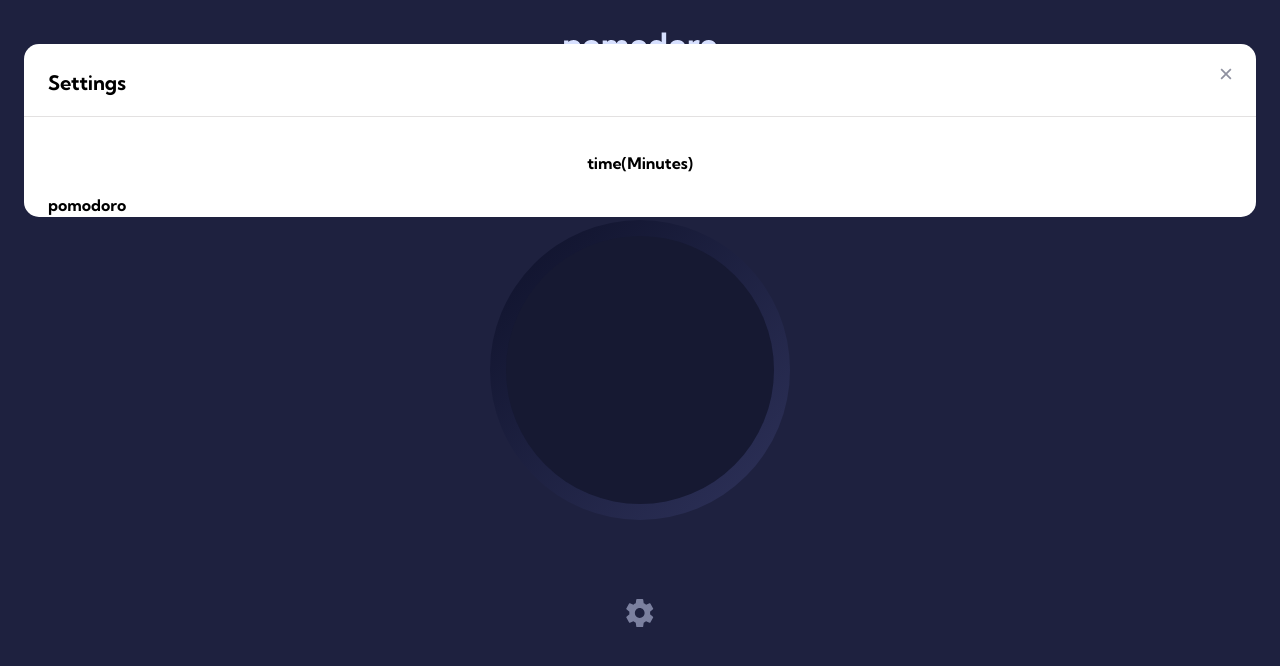
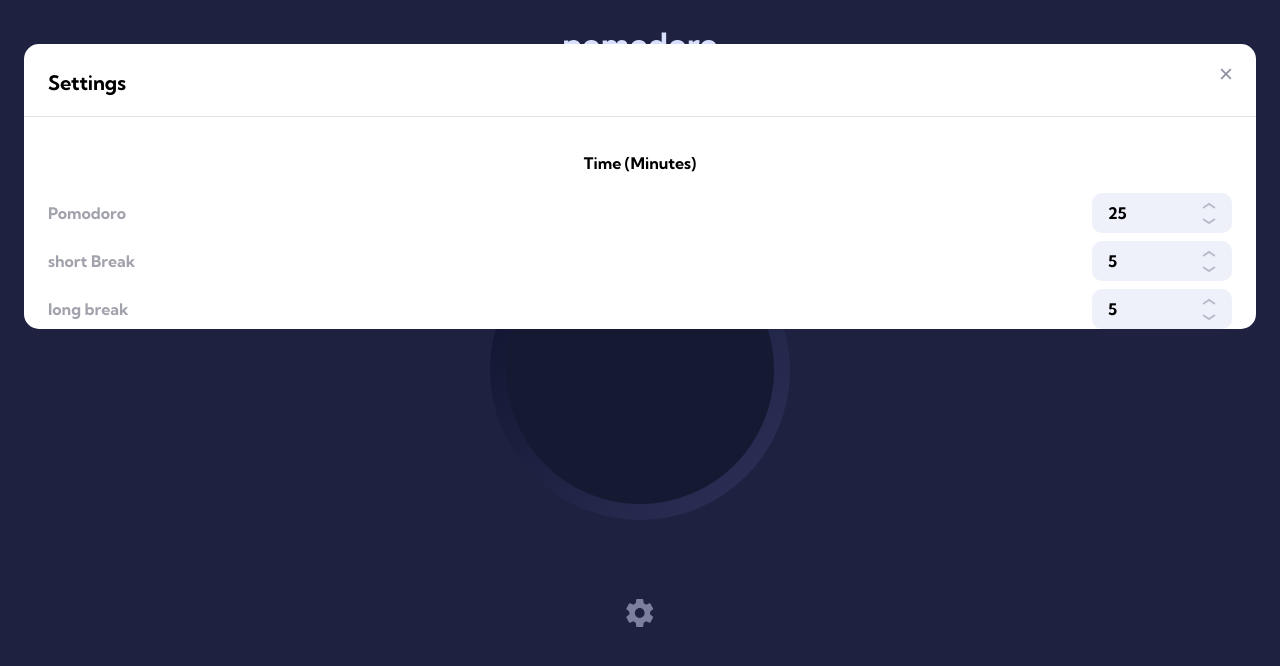
Before and after one commit to lukakhutsishvili/pomodoro-app, a Next.js app: page / in a window 1280 px wide. Shown: the top 666 px of the page. Built offline with nearby package versions, Linux system fonts and the light colour scheme.

Commit message:
feat: functional of eancreasing and decreasing time

```diff
--- a/src/app/components/modal.tsx
+++ b/src/app/components/modal.tsx
@@ -1,29 +1,162 @@
-const Modal: React.FC<{ modal: boolean; setModal(arg: boolean): void }> = ({
+import React, { useState } from "react";
+
+const Modal: React.FC<{
+  modal: boolean;
+  setModal: (modal: boolean) => void;
+  pomodoro: number;
+  setPomodoro: React.Dispatch<React.SetStateAction<number>>;
+  shortBreak: number;
+  setShortBreak: React.Dispatch<React.SetStateAction<number>>;
+  longBreak: number;
+  setLongtBreak: React.Dispatch<React.SetStateAction<number>>;
+}> = ({
   modal,
   setModal,
+  pomodoro,
+  setPomodoro,
+  shortBreak,
+  setShortBreak,
+  longBreak,
+  setLongtBreak,
 }) => {
+  const [animatePomodoroUp, setAnimatePomodoroUp] = useState(false);
+  const [animatePomodoroDown, setAnimatePomodoroDown] = useState(false);
+
+  const [animateshortBreakUp, setAnimateshortBreakUp] = useState(false);
+  const [animateshortBreakDown, setAnimateshortBreakDown] = useState(false);
+
+  const [animatelongBreakUp, setAnimatelongBreakUp] = useState(false);
+  const [animatelongBreakDown, setAnimatelongBreakDown] = useState(false);
+
+  const handleIncrease = (
+    value: number,
+    setter: React.Dispatch<React.SetStateAction<number>>,
+    animateSetter: React.Dispatch<React.SetStateAction<boolean>>
+  ) => {
+    setter(value + 1);
+    animateSetter(true);
+    setTimeout(() => animateSetter(false), 300);
+  };
+
+  const handleDecrease = (
+    value: number,
+    setter: React.Dispatch<React.SetStateAction<number>>,
+    animateSetter: React.Dispatch<React.SetStateAction<boolean>>
+  ) => {
+    setter(value > 0 ? value - 1 : 0);
+    animateSetter(true);
+    setTimeout(() => animateSetter(false), 300);
+  };
+
   return (
-    <div
-      className={`${
-        modal ? "block" : "hidden"
-      } w-full min-h-full flex px-6 absolute`}
-    >
+    <div className={modal ? " w-full min-h-full flex px-6 absolute" : "hidden"}>
       <div className="bg-white mt-11 px-6 pt-6 w-full h-fit relative rounded-[15px]">
-        <div className="flex justify-between ">
+        <div className="flex justify-between">
           <h1 className="font-bold text-[20px]">Settings</h1>
           <img
             onClick={() => setModal(false)}
             className="h-3"
             src="/assets/icon-close.svg"
+            alt="Close"
           />
         </div>
-        <div className="absolute h-[1px] w-full  bg-gray top-[72px] left-0"></div>
-        <h2 className="mt-[53px] text-center"> time(Minutes)</h2>
-        <div className="mt-[18px]">
-          <div className="flex">
-            <p>pomodoro</p>
-            <input type="number" />
+        <div className="absolute h-[1px] w-full bg-gray top-[72px] left-0"></div>
+        <h2 className="mt-[53px] text-center">Time (Minutes)</h2>
+        <div className="mt-[18px] flex flex-col gap-2">
+          <div className="flex justify-between items-center">
+            <p className="text-darkBlue opacity-[0.4]">Pomodoro</p>
+            <div className="flex justify-between items-center w-[140px] h-10 bg-timerBgColor px-4 rounded-[10px]">
+              <p>{pomodoro}</p>
+              <div className="flex flex-col gap-[9px]">
+                <div
+                  onClick={() =>
+                    handleIncrease(pomodoro, setPomodoro, setAnimatePomodoroUp)
+                  }
+                  className={animatePomodoroUp ? "animateClick" : ""}
+                >
+                  <img src="/assets/icon-arrow-up.svg" alt="Increase" />
+                </div>
+                <div
+                  onClick={() =>
+                    handleDecrease(
+                      pomodoro,
+                      setPomodoro,
+                      setAnimatePomodoroDown
+                    )
+                  }
+                  className={animatePomodoroDown ? "animateClick" : ""}
+                >
+                  <img src="/assets/icon-arrow-down.svg" alt="Decrease" />
+                </div>
+              </div>
             </div>
+          </div>
+          {/*  short Break */}
+          <div className="flex justify-between items-center">
+            <p className="text-darkBlue opacity-[0.4]">short Break</p>
+            <div className="flex justify-between items-center w-[140px] h-10 bg-timerBgColor px-4 rounded-[10px]">
+              <p>{shortBreak}</p>
+              <div className="flex flex-col gap-[9px]">
+                <div
+                  onClick={() =>
+                    handleIncrease(
+                      shortBreak,
+                      setShortBreak,
+                      setAnimateshortBreakUp
+                    )
+                  }
+                  className={animateshortBreakUp ? "animateClick" : ""}
+                >
+                  <img src="/assets/icon-arrow-up.svg" alt="Increase" />
+                </div>
+                <div
+                  onClick={() =>
+                    handleDecrease(
+                      shortBreak,
+                      setShortBreak,
+                      setAnimateshortBreakDown
+                    )
+                  }
+                  className={animateshortBreakDown ? "animateClick" : ""}
+                >
+                  <img src="/assets/icon-arrow-down.svg" alt="Decrease" />
+                </div>
+              </div>
+            </div>
+          </div>
+          {/* long break  */}
+          <div className="flex justify-between items-center">
+            <p className="text-darkBlue opacity-[0.4]">long break </p>
+            <div className="flex justify-between items-center w-[140px] h-10 bg-timerBgColor px-4 rounded-[10px]">
+              <p>{longBreak}</p>
+              <div className="flex flex-col gap-[9px]">
+                <div
+                  onClick={() =>
+                    handleIncrease(
+                      longBreak,
+                      setLongtBreak,
+                      setAnimatelongBreakUp
+                    )
+                  }
+                  className={animatelongBreakUp ? "animateClick" : ""}
+                >
+                  <img src="/assets/icon-arrow-up.svg" alt="Increase" />
+                </div>
+                <div
+                  onClick={() =>
+                    handleDecrease(
+                      longBreak,
+                      setLongtBreak,
+                      setAnimatelongBreakDown
+                    )
+                  }
+                  className={animatelongBreakDown ? "animateClick" : ""}
+                >
+                  <img src="/assets/icon-arrow-down.svg" alt="Decrease" />
+                </div>
+              </div>
+            </div>
+          </div>
         </div>
       </div>
     </div>
--- a/src/app/globals.css
+++ b/src/app/globals.css
@@ -2,18 +2,22 @@
 @import "tailwindcss/components";
 @import "tailwindcss/utilities";
 
-/* .kumbh-font {
-  font-family: "Kumbh Sans", sans-serif;
-}
-
-.roboto-font {
-  font-family: "Roboto Slab", serif;
-}
-
-.space-font {
-  font-family: "Space Mono", monospace;
-} */
-
 .bg {
   background-image: linear-gradient(315deg, #2e325a, #0e112a);
 }
+
+@keyframes clickEffect {
+  0% {
+    transform: scale(1);
+  }
+  50% {
+    transform: scale(1.2);
+  }
+  100% {
+    transform: scale(1);
+  }
+}
+
+.animateClick {
+  animation: clickEffect 0.3s ease;
+}
--- a/src/app/page.tsx
+++ b/src/app/page.tsx
@@ -19,6 +19,9 @@ interface HomeType {
 
 export default function Home() {
   const [modal, setModal] = useState<boolean>(true);
+  const [pomodoro, setPomodoro] = useState<number>(25);
+  const [shortBreak, setShortBreak] = useState(5);
+  const [longBreak, setlongBreak] = useState(5);
 
   return (
     <main className={`px-6 kumbh-font grid relative ${kumbhSans.className}`}>
@@ -34,7 +37,16 @@ export default function Home() {
         className="justify-self-center mt-[79px] cursor-pointer"
         src="/assets/icon-settings.svg"
       />
-      <Modal modal={modal} setModal={setModal} />
+      <Modal
+        modal={modal}
+        setModal={setModal}
+        pomodoro={pomodoro}
+        setPomodoro={setPomodoro}
+        shortBreak={shortBreak}
+        setShortBreak={setShortBreak}
+        longBreak={longBreak}
+        setLongtBreak={setlongBreak}
+      />
     </main>
   );
 }
--- a/tailwind.config.ts
+++ b/tailwind.config.ts
@@ -22,6 +22,7 @@ const config: Config = {
         pink: "#d881f8",
         pomodoro: " #f87070",
         gray: "#e3e1e1",
+        timerBgColor: "#eff1fa",
       },
     },
   },
```
